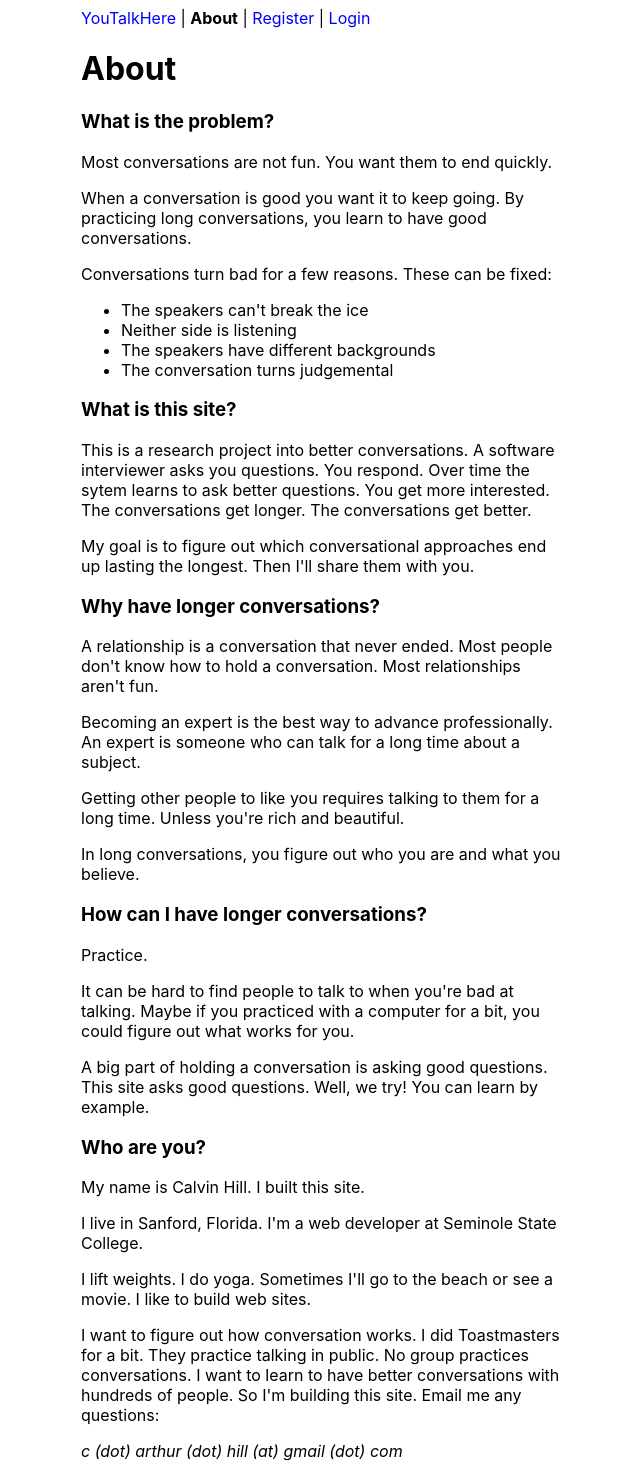
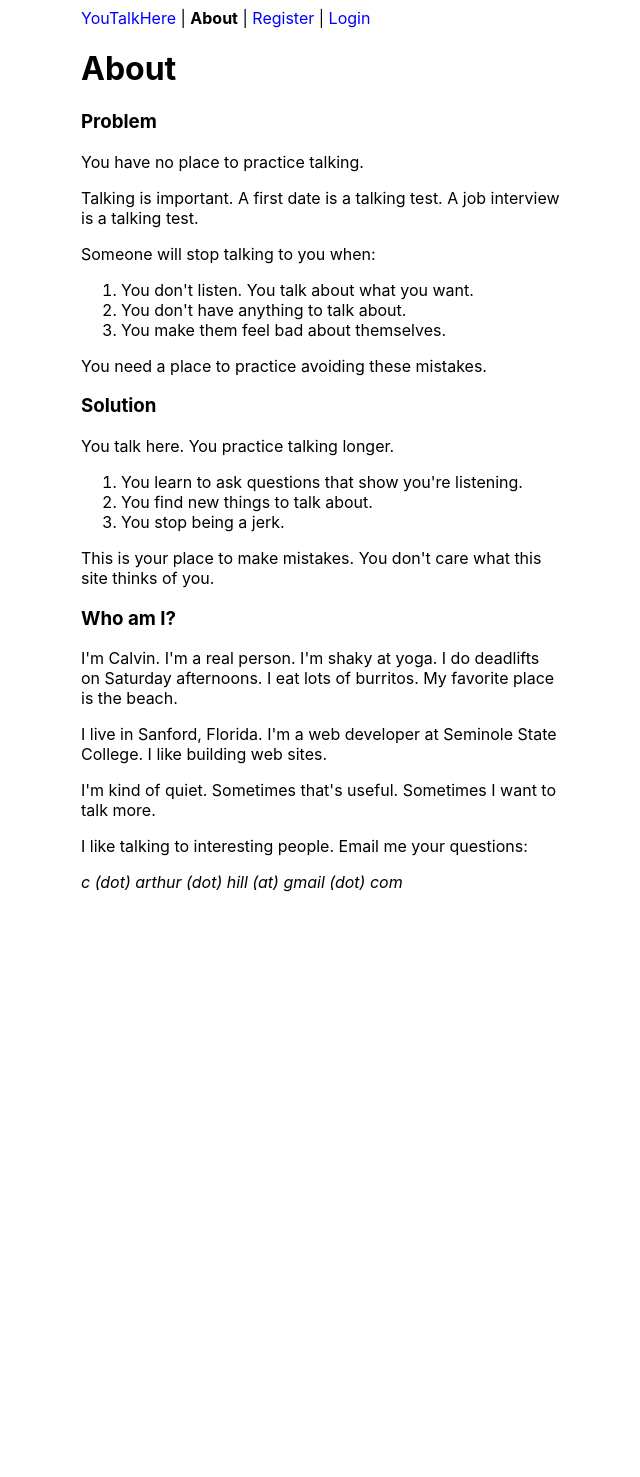
Before and after one commit to c-arthur-hill/questeng, a Django app: page /about/ in a window 1280 px wide. Shown: the whole page, without its empty margins (319-959 px from the left). After the commit the page ends 892 px from the top, so only its background shows below. Run offline with Django 3.2, Linux system fonts and the light colour scheme.

Commit message:
1. Re-styled the answer submit button as BRB. 2. Re-wrote the about section with cleaner sections.

```diff
--- a/questionengine/chat/forms.py
+++ b/questionengine/chat/forms.py
@@ -11,5 +11,5 @@ class MessageForm(forms.ModelForm):
             'text': False
         }
         widgets = {
-            'text': forms.TextInput(attrs={'class': 'full-width'})
+            'text': forms.TextInput(attrs={'class': 'full-width', 'autofocus': 'autofocus'})
         }
--- a/questionengine/chat/templates/about.html
+++ b/questionengine/chat/templates/about.html
@@ -4,65 +4,44 @@
 {% block title %}About{% endblock %}
 {% block header %}About{% endblock %}
 {% block content %}
-<h3>What is the problem?</h3>
+<h3>Problem</h3>
+<p>You have no place to practice talking.</p>
 <p>
-Most conversations are not fun. You want them to end quickly.
+Talking is important. A first date is a talking test. A job interview is a talking test.
 </p>
 <p>
-When a conversation is good you want it to keep going. By practicing long conversations, you learn to have good conversations.
+Someone will stop talking to you when:
+</p>
+<ol>
+    <li>You don't listen. You talk about what you want.</li>
+    <li>You don't have anything to talk about.</li>
+    <li>You make them feel bad about themselves.</li>
+</ol>
+<p>You need a place to practice avoiding these mistakes.</p>
+<h3>Solution</h3>
+<p>You talk here. You practice talking longer.</p>
+<ol>
+    <li>You learn to ask questions that show you're listening.</li>
+    <li>You find new things to talk about.</li>
+    <li>You stop being a jerk.</li>
+</ol>
+<p>
+This is your place to make mistakes. You don't care what this site thinks of you.
+</ol>
+<h3>Who am I?</h3>
+<p>
+I'm Calvin. I'm a real person. I'm shaky at yoga. I do deadlifts on Saturday afternoons. I eat lots of burritos. My favorite place is the beach.
 </p>
 <p>
-Conversations turn bad for a few reasons. These can be fixed:
-</p>
-<ul>
-    <li>The speakers can't break the ice</li>
-	<li>Neither side is listening</li>
-	<li>The speakers have different backgrounds</li>
-	<li>The conversation turns judgemental</li>
-</ul>
-<h3>What is this site?</h3>
-<p>
-This is a research project into better conversations. A software interviewer asks you questions. You respond. Over time the sytem learns to ask better questions. You get more interested. The conversations get longer. The conversations get better.
+I live in Sanford, Florida. I'm a web developer at Seminole State College. I like building web sites.
 </p>
 <p>
-My goal is to figure out which conversational approaches end up lasting the longest. Then I'll share them with you.
-</p>
-<h3>Why have longer conversations?</h3>
-<p>
-A relationship is a conversation that never ended. Most people don't know how to hold a conversation. Most relationships aren't fun.
+I'm kind of quiet. Sometimes that's useful. Sometimes I want to talk more.
 </p>
 <p>
-Becoming an expert is the best way to advance professionally. An expert is someone who can talk for a long time about a subject.
-</p>
-<p>
-Getting other people to like you requires talking to them for a long time. Unless you're rich and beautiful.
-</p>
-<p>
-In long conversations, you figure out who you are and what you believe.
-</p>
-<h3>How can I have longer conversations?</h3>
-<p>
-Practice.
-</p>
-<p>
-It can be hard to find people to talk to when you're bad at talking. Maybe if you practiced with a computer for a bit, you could figure out what works for you.
-</p>
-<p>
-A big part of holding a conversation is asking good questions. This site asks good questions. Well, we try! You can learn by example.
-</p>
-<h3>Who are you?</h3>
-<p>
-My name is Calvin Hill. I built this site.
-</p>
-<p>
-I live in Sanford, Florida. I'm a web developer at Seminole State College.
-</p>
-<p>
-I lift weights. I do yoga. Sometimes I'll go to the beach or see a movie. I like to build web sites.
-</p>
-<p>
-I want to figure out how conversation works. I did Toastmasters for a bit. They practice talking in public. No group practices conversations. I want to learn to have better conversations with hundreds of people. So I'm building this site. Email me any questions:
+I like talking to interesting people. Email me your questions:
 </p>
 <p>
 <i>c (dot) arthur (dot) hill (at) gmail (dot) com</i>
+</p>
 {%endblock %}
--- a/questionengine/chat/templates/home.html
+++ b/questionengine/chat/templates/home.html
@@ -4,7 +4,7 @@
 {% block title %}YouTalkHere{% endblock %}
 {% block header %}You Talk Here{% endblock %}
 {% block content %}
-<p><i>Practice Talking</i></p>
+<p><i>Practice talking</i></p>
 {% if not_saved_warning %}
 <div class="not-saved">
     <h3>This Will Be Lost!</h3>
@@ -37,7 +37,7 @@
 	{{ form }}
     <div class="nav">
     <br>
-	<input type="submit" value="Submit Answer">
+	<input class="submit-button" type="submit" value="ANSWER">
     {% if conversation_id or user.is_authenticated %}
     <a href="{% if conversation_id %}{% url 'different_question_id' conversation_id %}{% else %}{% url 'different_question' %}{% endif %}">Different Question</a>
     <span> | </span>
```
Also changed, not shown: questionengine/chat/static/style.css (+18 -4 lines).
